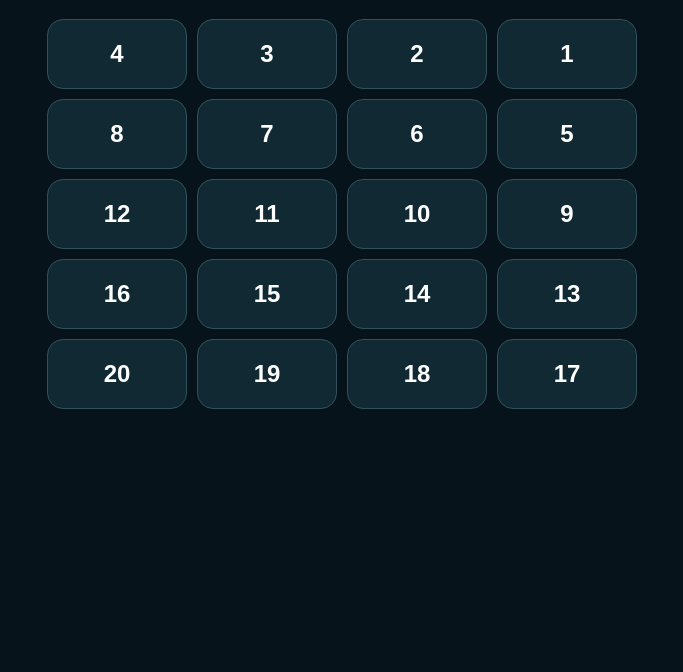
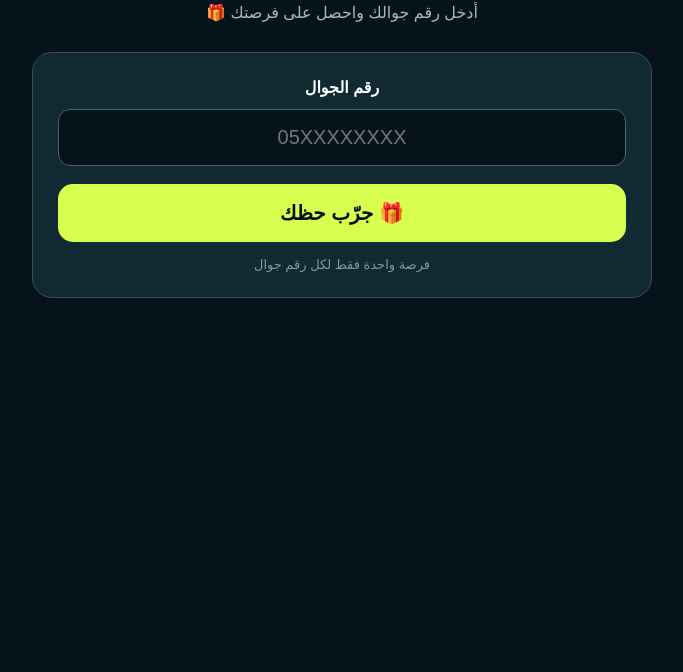
Before and after one commit to jomujahid007-boop/PAD-L-LUCKY-NUMBER, a plain HTML site: page index.html in a window 1280 px wide. Shown: the part 128-800 px from the top of the page, without its empty margins (298-981 px from the left). Drawn offline with Linux system fonts and the light colour scheme.

Commit message:
Update index.html

```diff
--- a/index.html
+++ b/index.html
@@ -1,63 +1,95 @@
-<!DOCTYPE html>
+<!doctype html>
 <html lang="ar" dir="rtl">
+
 <head>
-<meta charset="UTF-8">
-<meta name="viewport" content="width=device-width, initial-scale=1.0">
-<title>PADEL SHOP — Lucky Number</title>
+<meta name="viewport" content="width=device-width,initial-scale=1">
 
 <style>
-*{box-sizing:border-box}
-
 body{
   margin:0;
-  min-height:100vh;
   background:#07131a;
-  color:white;
+  color:#fff;
   font-family:Arial,sans-serif;
-  text-align:center;
+  text-align:center
 }
 
 .wrap{
   max-width:620px;
   margin:auto;
-  padding:25px 15px;
+  padding:40px 20px
 }
 
 .logo{
   color:#d8ff4f;
   font-weight:900;
   letter-spacing:3px;
-  margin-bottom:10px;
+  font-size:18px
 }
 
 h1{
   font-size:34px;
-  margin:10px 0;
+  margin:20px 0 10px
 }
 
 .sub{
   color:#a9b8bd;
+  margin-bottom:30px
 }
 
-.grid{
-  display:grid;
-  grid-template-columns:repeat(4,1fr);
-  gap:10px;
-  margin-top:25px;
+.phone-box{
+  background:#102932;
+  border:1px solid #31515c;
+  border-radius:20px;
+  padding:25px;
+  margin-top:20px
 }
 
-.num{
-  border:1px solid #31515c;
-  background:#102932;
-  color:white;
-  border-radius:16px;
-  padding:20px 5px;
-  font-size:24px;
-  font-weight:900;
+label{
+  display:block;
+  margin-bottom:12px;
+  font-weight:bold
 }
 
-.num:disabled{
-  opacity:.3;
+input{
+  width:100%;
+  box-sizing:border-box;
+  background:#07131a;
+  border:1px solid #45636d;
+  color:#fff;
+  border-radius:12px;
+  padding:16px;
+  font-size:20px;
+  text-align:center;
+  direction:ltr;
+  outline:none
+}
+
+input:focus{
+  border-color:#d8ff4f
+}
+
+.play{
+  width:100%;
+  margin-top:18px;
+  border:0;
+  background:#d8ff4f;
+  color:#081017;
+  border-radius:15px;
+  padding:17px;
+  font-size:20px;
+  font-weight:900;
+  cursor:pointer
+}
+
+.play:disabled{
+  opacity:.5;
+  cursor:not-allowed
+}
+
+.note{
+  color:#7f969e;
+  font-size:13px;
+  margin-top:15px
 }
 
 .modal{
@@ -68,10 +100,11 @@ h1{
   align-items:center;
   justify-content:center;
   padding:18px;
+  z-index:10
 }
 
 .modal.show{
-  display:flex;
+  display:flex
 }
 
 .box{
@@ -80,21 +113,24 @@ h1{
   padding:30px;
   max-width:430px;
   width:100%;
+  box-sizing:border-box
 }
 
 .prize{
   font-size:32px;
   font-weight:900;
   color:#d8ff4f;
-  margin:18px 0;
+  margin:20px 0
 }
 
 .code{
   margin:18px 0;
-  padding:12px;
+  padding:14px;
   border:1px dashed #78909a;
   border-radius:10px;
   letter-spacing:2px;
+  font-weight:bold;
+  direction:ltr
 }
 
 .close{
@@ -104,153 +140,229 @@ h1{
   font-size:16px;
   padding:12px 24px;
   border-radius:10px;
-  font-weight:bold;
+  font-weight:bold
+}
+
+.loading{
+  color:#a9b8bd
+}
+
+.error{
+  color:#ff7b7b;
+  font-weight:bold
 }
 </style>
+
 </head>
 
 <body>
 
 <div class="wrap">
 
-<div class="logo">PADEL SHOP</div>
+  <div class="logo">PAD-L SUITES</div>
 
-<h1>LUCKY NUMBER 🎾</h1>
+  <h1>LUCKY NUMBER 🎾</h1>
 
-<div class="sub">
-اختر رقمًا واحدًا واكتشف جائزتك
-</div>
+  <div class="sub">
+    أدخل رقم جوالك واحصل على فرصتك 🎁
+  </div>
 
-<div class="grid" id="grid"></div>
+  <div class="phone-box">
+
+    <label for="phone">
+      رقم الجوال
+    </label>
+
+    <input
+      id="phone"
+      type="tel"
+      inputmode="numeric"
+      autocomplete="tel"
+      placeholder="05XXXXXXXX"
+      maxlength="13"
+    >
+
+    <button
+      class="play"
+      id="play"
+      onclick="playGame()"
+    >
+      🎁 جرّب حظك
+    </button>
+
+    <div class="note">
+      فرصة واحدة فقط لكل رقم جوال
+    </div>
+
+  </div>
 
 </div>
 
-<div class="modal" id="modal">
 
-<div class="box">
+<div class="modal" id="m">
 
-<div id="status">جاري الكشف...</div>
+  <div class="box">
 
-<div class="prize" id="prize">🎾</div>
+    <div id="s" class="loading">
+      جاري الكشف...
+    </div>
 
-<div id="details"></div>
+    <div class="prize" id="p">
+      🎾
+    </div>
 
-<div class="code" id="code"></div>
+    <div id="d"></div>
 
-<button class="close" onclick="closeModal()">
-إغلاق
-</button>
+    <div class="code" id="c"></div>
+
+    <button
+      class="close"
+      onclick="closeModal()"
+    >
+      إغلاق
+    </button>
+
+  </div>
 
 </div>
 
-</div>
 
 <script>
 
-const API =
-"https://script.google.com/macros/s/AKfycbyYvWo70hkG57tU_D58yqD6vnUlOKSkiWV0ElkJ9j8-xt4jjHkgLXJJBbF8sugJFNZy/exec";
+const phoneInput = document.getElementById('phone');
+const playButton = document.getElementById('play');
 
-const grid = document.getElementById("grid");
-const modal = document.getElementById("modal");
-const statusBox = document.getElementById("status");
-const prizeBox = document.getElementById("prize");
-const detailsBox = document.getElementById("details");
-const codeBox = document.getElementById("code");
+const modal = document.getElementById('m');
+const statusText = document.getElementById('s');
+const prizeText = document.getElementById('p');
+const detailsText = document.getElementById('d');
+const codeText = document.getElementById('c');
 
-for(let i=1;i<=20;i++){
 
-  const button=document.createElement("button");
+function playGame(){
 
-  button.className="num";
-  button.textContent=i;
+  const phone = phoneInput.value.trim();
 
-  button.onclick=()=>pickNumber(i,button);
+  if(!phone){
 
-  grid.appendChild(button);
-}
+    alert('يرجى إدخال رقم الجوال');
 
-function pickNumber(number,button){
+    phoneInput.focus();
 
-  button.disabled=true;
+    return;
+  }
 
-  modal.classList.add("show");
 
-  statusBox.textContent="جاري الكشف...";
-  prizeBox.textContent="🎾";
-  detailsBox.textContent="";
-  codeBox.textContent="";
+  /*
+    السماح بالأرقام السعودية فقط
+    05XXXXXXXX
+  */
 
-  const callback =
-    "luckyCallback_" +
-    Date.now() +
-    "_" +
-    Math.floor(Math.random()*10000);
+  const cleanPhone =
+    phone.replace(/\D/g,'');
 
-  window[callback]=function(result){
 
-    try{
+  if(!/^05\d{8}$/.test(cleanPhone)){
 
-      if(!result.ok){
+    alert('يرجى إدخال رقم جوال سعودي صحيح');
 
-        statusBox.textContent="⚠️";
-        prizeBox.textContent="";
-        detailsBox.textContent=result.message || "حدث خطأ";
+    phoneInput.focus();
+
+    return;
+  }
+
+
+  playButton.disabled = true;
+
+  modal.classList.add('show');
+
+  statusText.textContent = 'جاري الكشف...';
+
+  statusText.className = 'loading';
+
+  prizeText.textContent = '🎾';
+
+  detailsText.textContent = '';
+
+  codeText.textContent = '';
+
+
+  google.script.run
+    .withSuccessHandler(function(r){
+
+      playButton.disabled = false;
+
+
+      if(!r || !r.ok){
+
+        statusText.textContent = 'تنبيه';
+
+        statusText.className = 'error';
+
+        prizeText.textContent = '⚠️';
+
+        detailsText.textContent =
+          r && r.message
+            ? r.message
+            : 'حدث خطأ، حاول مرة أخرى';
+
+        codeText.textContent = '';
+
         return;
       }
 
-      statusBox.textContent="YOU WON! 🎉";
 
-      prizeBox.textContent=result.prize;
+      statusText.textContent = 'YOU WON!';
 
-      detailsBox.textContent=
-        "اعرض هذا الكود للموظف عند الاستقبال";
+      statusText.className = '';
 
-      codeBox.textContent=result.code;
+      prizeText.textContent = r.prize;
 
-    }finally{
+      detailsText.textContent =
+        'اعرض هذا الكود للموظف عند الاستقبال';
 
-      delete window[callback];
+      codeText.textContent = r.code;
 
-      const script=document.getElementById(callback);
+    })
+    .withFailureHandler(function(error){
 
-      if(script) script.remove();
+      playButton.disabled = false;
 
-    }
-  };
+      statusText.textContent = 'حدث خطأ';
 
-  const script=document.createElement("script");
+      statusText.className = 'error';
 
-  script.id=callback;
+      prizeText.textContent = '⚠️';
 
-  script.src =
-    API +
-    "?api=claim" +
-    "&number=" + encodeURIComponent(number) +
-    "&callback=" + encodeURIComponent(callback);
+      detailsText.textContent =
+        'تعذر الاتصال بالنظام. حاول مرة أخرى.';
 
-  script.onerror=function(){
+      codeText.textContent = '';
 
-    statusBox.textContent="⚠️";
+      console.error(error);
 
-    prizeBox.textContent="";
+    })
+    .claimNumber(cleanPhone);
 
-    detailsBox.textContent=
-      "حدث خطأ في الاتصال. حاول مرة أخرى.";
+}
 
-    delete window[callback];
-
-    script.remove();
-
-  };
-
-  document.body.appendChild(script);
-}
 
 function closeModal(){
 
-  modal.classList.remove("show");
+  modal.classList.remove('show');
 
 }
+
+
+phoneInput.addEventListener('keydown', function(e){
+
+  if(e.key === 'Enter'){
+
+    playGame();
+
+  }
+
+});
 
 </script>
 
```
